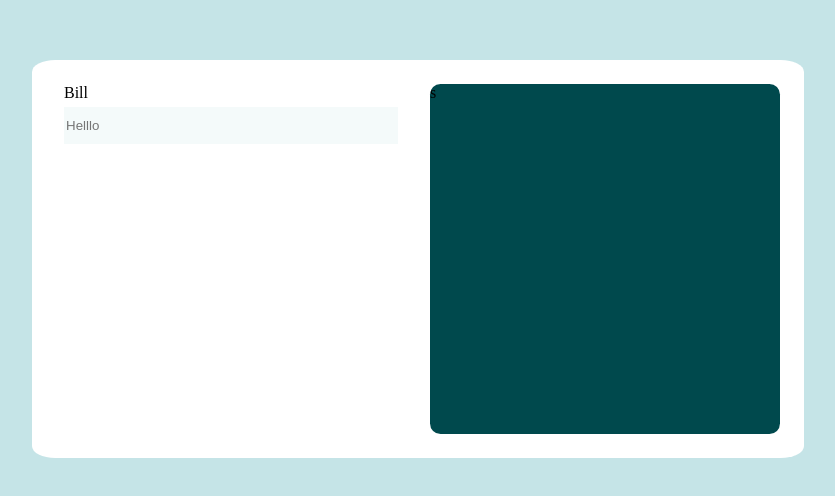
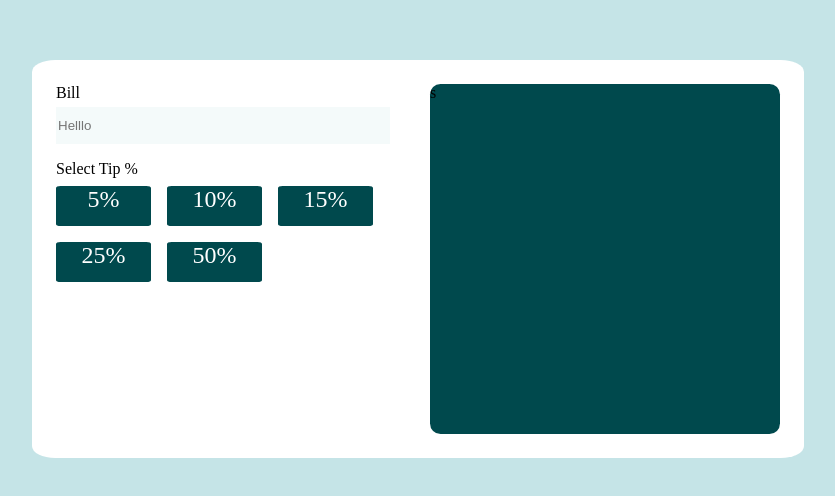
Before and after one commit to FlorinDobinciuc/tip-calculator, a React (Create React App) app in the folder tip-calculator/: page / in a window 1280 px wide. Shown: the part 156-652 px from the top of the page, without its empty margins (222-1057 px from the left). Built offline with nearby package versions, Linux system fonts and the light colour scheme.

Commit message:
Add styling for tip component

```diff
--- a/tip-calculator/src/components/bill/Bill.jsx
+++ b/tip-calculator/src/components/bill/Bill.jsx
@@ -1,9 +1,20 @@
-import Input from '../input/Input'
+import Input from "../input/Input";
+import Tip from "../tip/Tip";
 
 function Bill() {
-    return <div className="bill">
-        <Input />
+  return (
+    <div className="bill">
+      <Input />
+      <p>Select Tip %</p>
+      <section>
+        <Tip percentage={5} />
+        <Tip percentage={10} />
+        <Tip percentage={15} />
+        <Tip percentage={25} />
+        <Tip percentage={50} />
+      </section>
     </div>
+  );
 }
 
 export default Bill;
--- a/tip-calculator/src/components/tip/Tip.jsx
+++ b/tip-calculator/src/components/tip/Tip.jsx
@@ -1,5 +1,5 @@
-function Tip() {
-  return <h1>something</h1>;
+function Tip({ percentage }) {
+  return <div className="tip">{percentage}%</div>;
 }
 
 export default Tip;
--- a/tip-calculator/src/index.css
+++ b/tip-calculator/src/index.css
@@ -18,7 +18,8 @@ html {
 }
 
 /* Big components */
-.bill, .reset {
+.bill,
+.reset {
   width: 350px;
   height: 350px;
   display: flex;
@@ -34,13 +35,14 @@ html {
 .bill {
   /* border: 1px solid black; */
   margin-right: 1.5rem;
+  display: flex;
+  flex-direction: column;
 }
 
 /* Input component */
 .input {
   display: flex;
-  flex-direction: column;
-  padding-left: 0.5rem;
+  flex-wrap: wrap;
 }
 
 label {
@@ -53,3 +55,25 @@ label {
   height: 35px;
   border: none;
 }
+
+.tip {
+  width: 95px;
+  height: 40px;
+  background-color: hsl(183, 100%, 15%);
+  border-radius: 5%;
+  color: white;
+  text-align: center;
+  font-size: 1.5rem;
+  margin-right: 1rem;
+  margin-bottom: 1rem;
+}
+
+p {
+  margin-bottom: 0.5rem;
+}
+
+section {
+  display: flex;
+  flex-direction: row;
+  flex-wrap: wrap;
+}
```
Also changed, not shown: tip-calculator/src/components/input/Input.jsx (+5 -3 lines).
